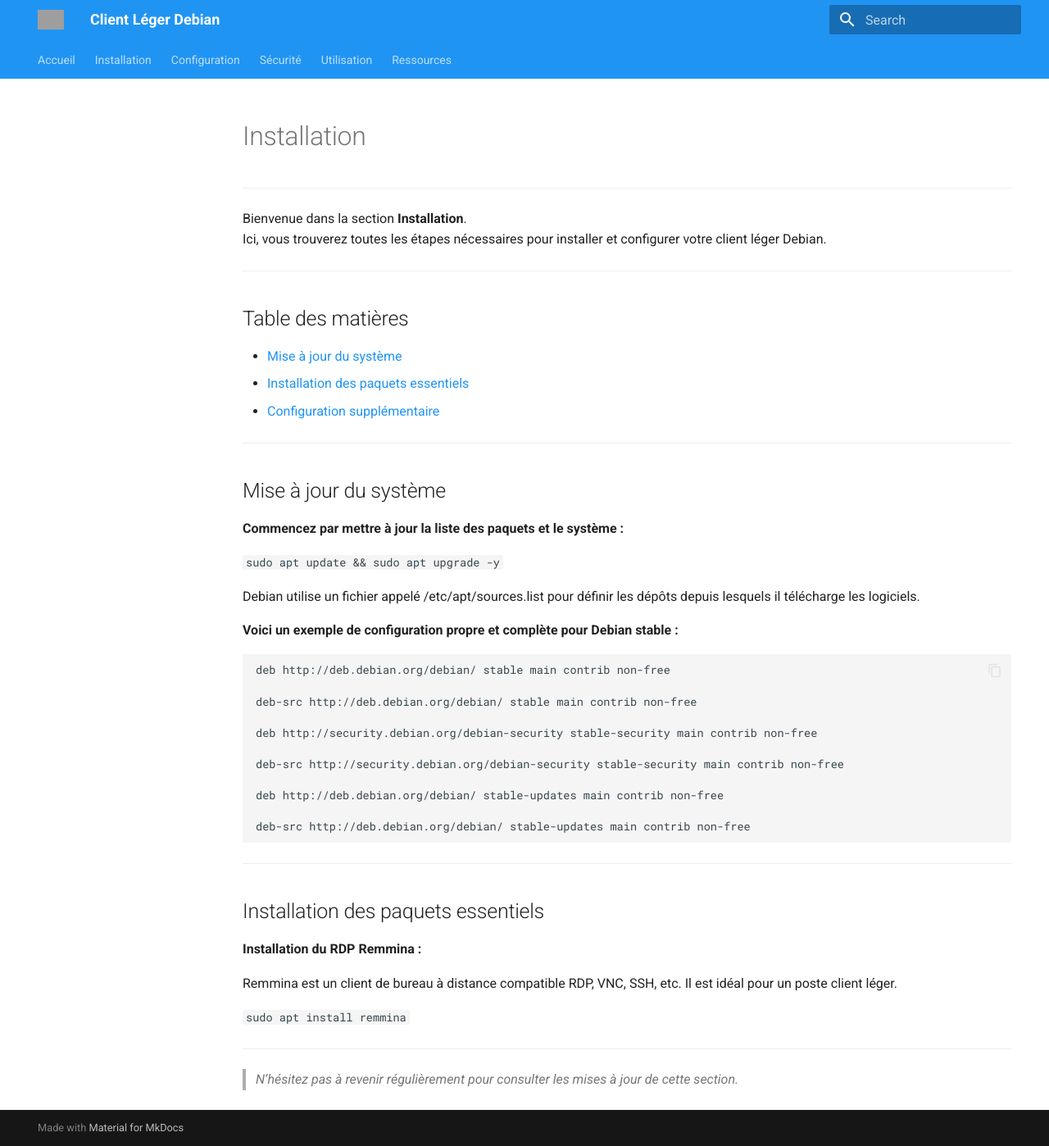
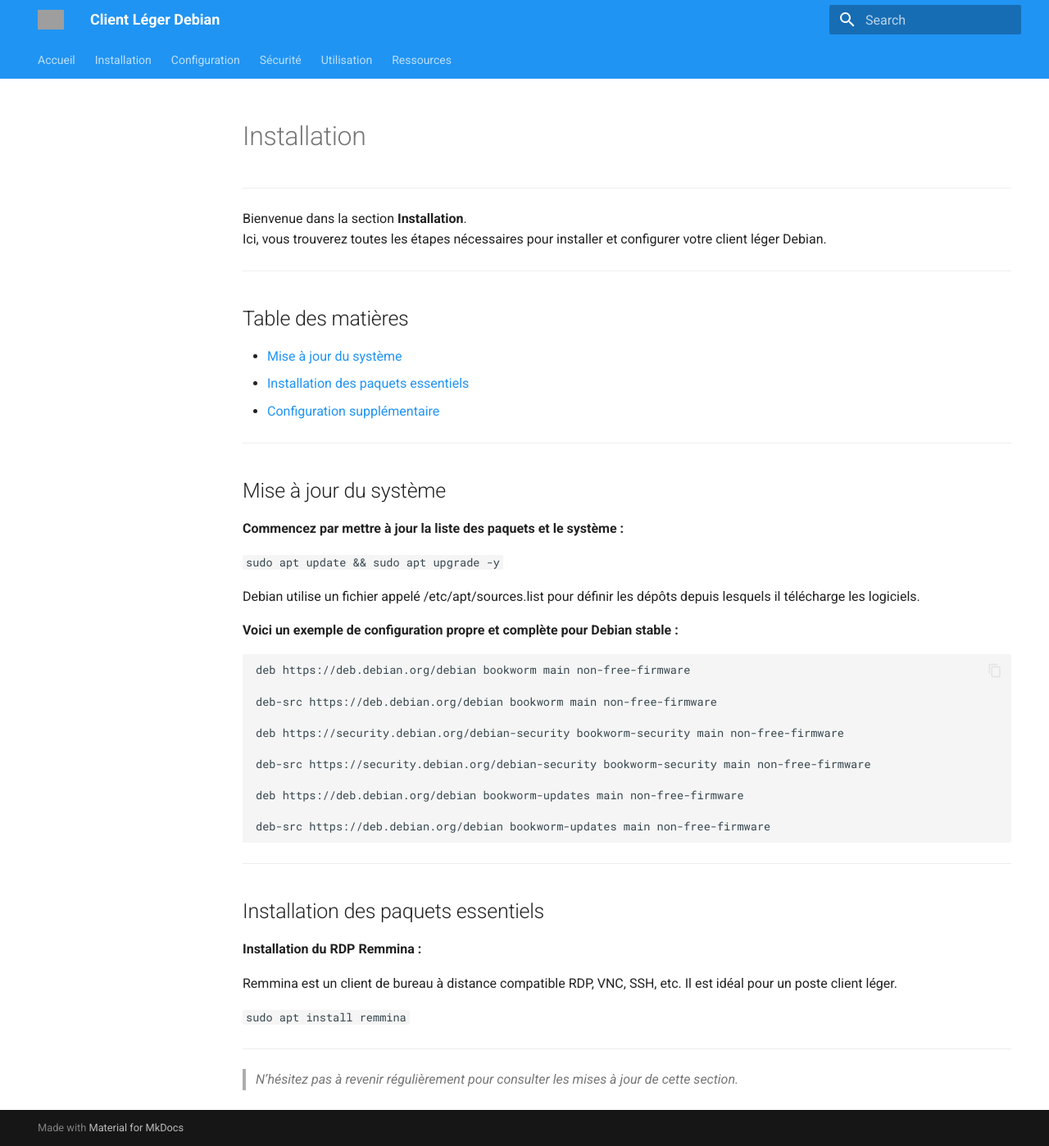
Before and after one commit to psfr0ad/mkdocs_cl, an MkDocs documentation site: the page built from docs/installation.md, in a window 1280 px wide and 1398 px high. Shown: the whole window at 82% size. Built offline with MkDocs 1.6.1 and Material for MkDocs 9.7.7, drawn with Linux system fonts in a browser that asks for light colours; grey boxes are pictures that could not be loaded.

Commit message:
Update installation.md

````diff
--- a/docs/installation.md
+++ b/docs/installation.md
@@ -26,17 +26,17 @@ Debian utilise un fichier appelé /etc/apt/sources.list pour définir les dépô
 **Voici un exemple de configuration propre et complète pour Debian stable :**
 
 ```bash
-deb http://deb.debian.org/debian/ stable main contrib non-free
+deb https://deb.debian.org/debian bookworm main non-free-firmware
 
-deb-src http://deb.debian.org/debian/ stable main contrib non-free
+deb-src https://deb.debian.org/debian bookworm main non-free-firmware
 
-deb http://security.debian.org/debian-security stable-security main contrib non-free
+deb https://security.debian.org/debian-security bookworm-security main non-free-firmware
 
-deb-src http://security.debian.org/debian-security stable-security main contrib non-free
+deb-src https://security.debian.org/debian-security bookworm-security main non-free-firmware
 
-deb http://deb.debian.org/debian/ stable-updates main contrib non-free
+deb https://deb.debian.org/debian bookworm-updates main non-free-firmware
 
-deb-src http://deb.debian.org/debian/ stable-updates main contrib non-free
+deb-src https://deb.debian.org/debian bookworm-updates main non-free-firmware
 ```
 
 
````
